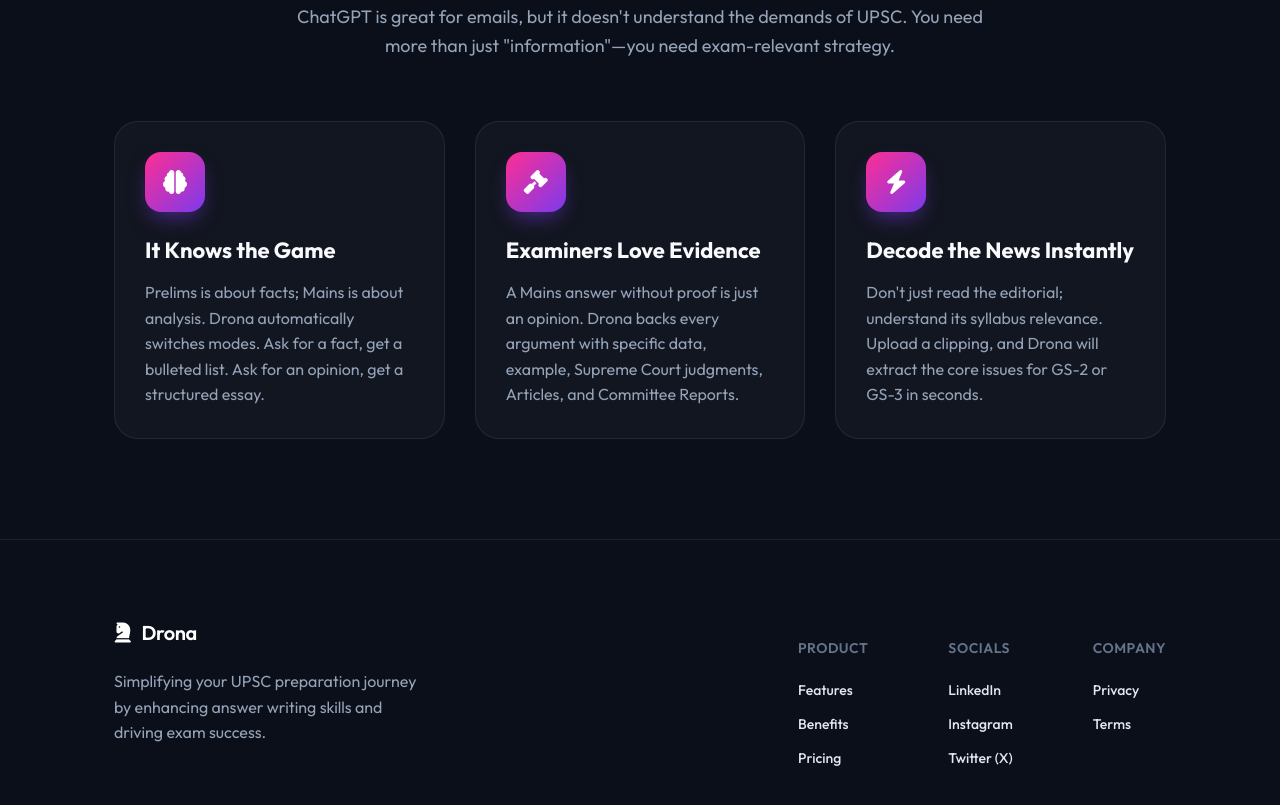
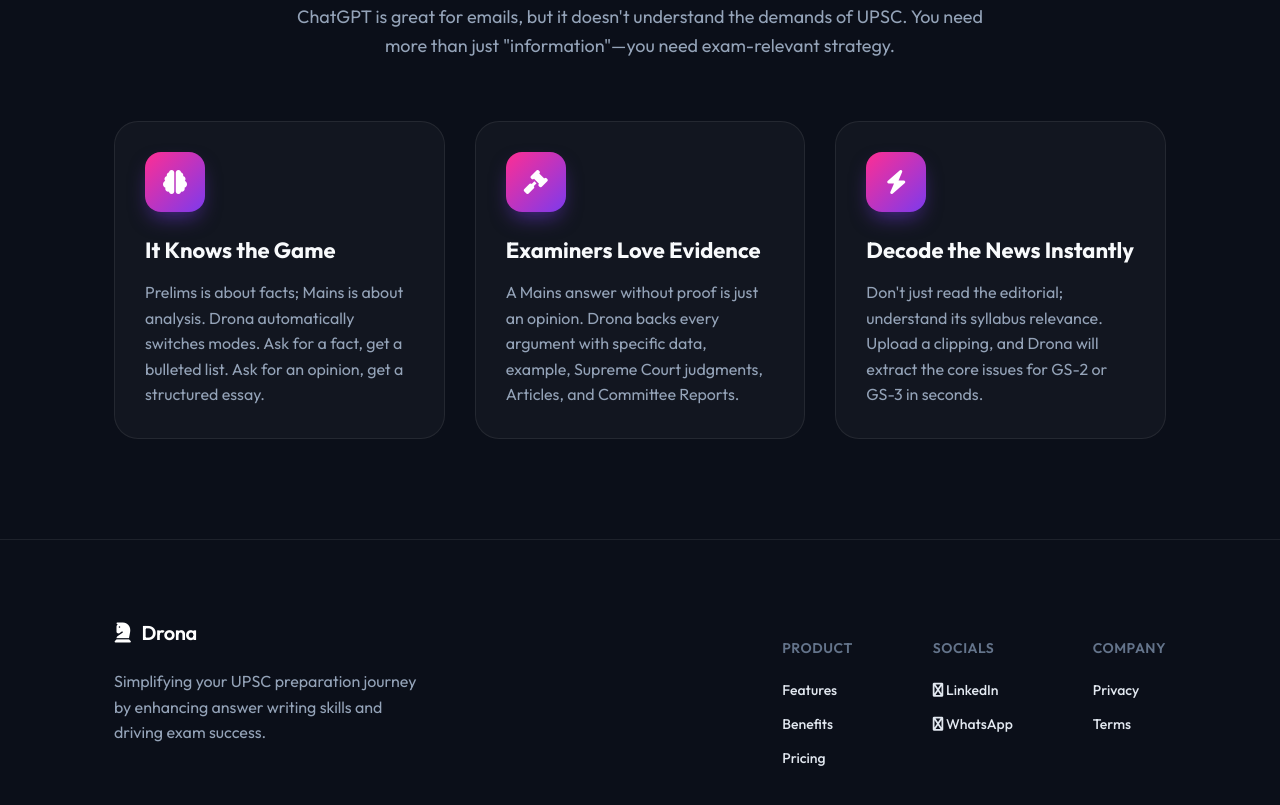
Before and after one commit to abhijeetsachan/drona-ai-mentor, a website: page index.html in a window 1280 px wide. Shown: the part 1675-2480 px from the top of the page. Drawn offline with Linux system fonts and the light colour scheme.

Commit message:
Update index.html

```diff
--- a/index.html
+++ b/index.html
@@ -224,9 +224,18 @@
                     <div class="footer-col">
                         <h4>Socials</h4>
                         <ul class="footer-list">
-                            <li><a href="#">LinkedIn</a></li>
-                            <li><a href="#">Instagram</a></li>
-                            <li><a href="#">Twitter (X)</a></li>
+                            <li>
+    <a href="https://www.linkedin.com/in/abhijeet-singh-85586710a/" target="_blank">
+        <i class="fa fa-linkedin"></i> LinkedIn
+    </a>
+</li>
+
+<li>
+    <a href="https://wa.me/919454899809" target="_blank">
+        <i class="fa fa-whatsapp"></i> WhatsApp
+    </a>
+</li>
+
                         </ul>
                     </div>
                     <div class="footer-col">
```
